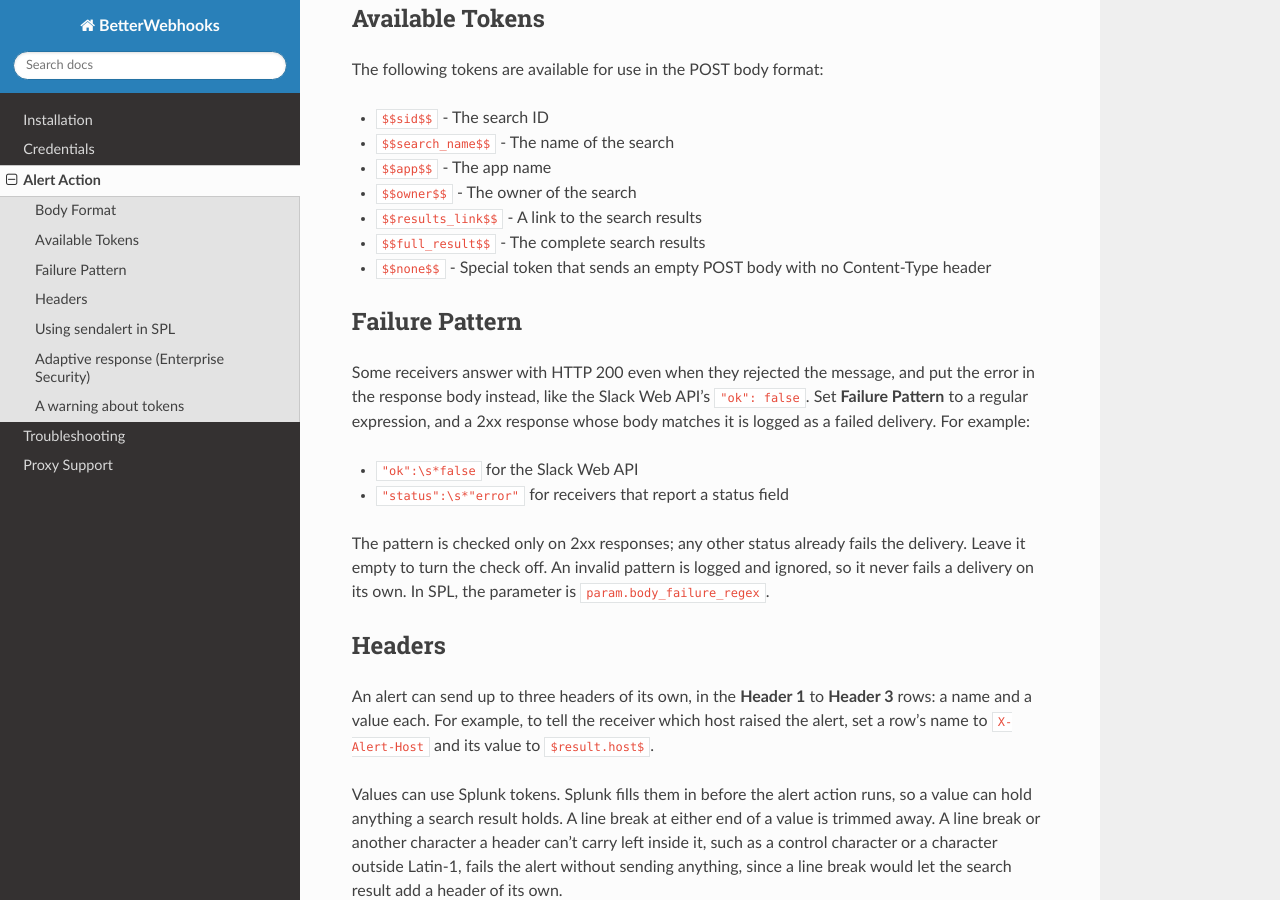
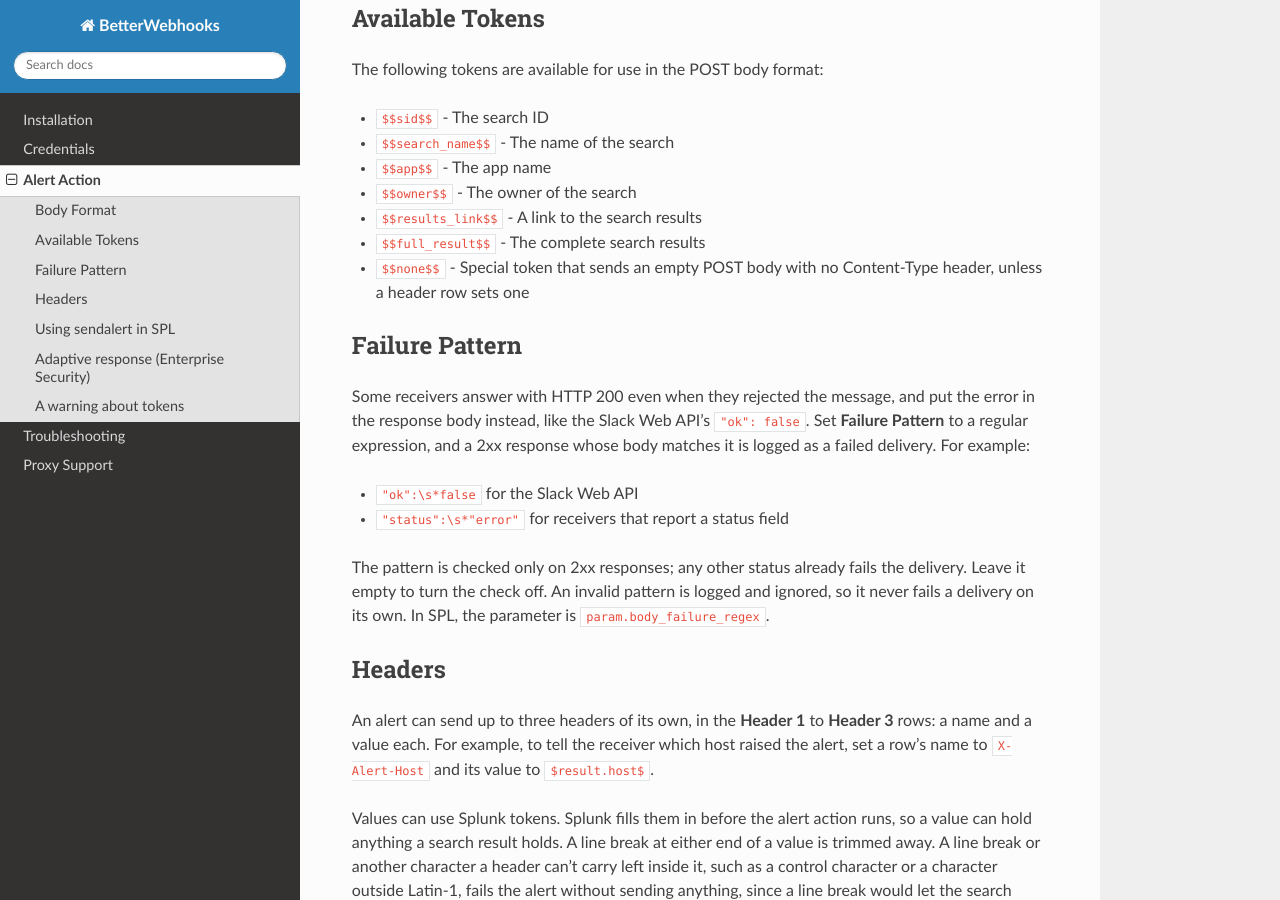
Before and after one commit to HurricaneLabs/BetterWebhooks, a Sphinx documentation site: the page built from docs/source/alert_action.rst, in a window 1280 px wide and 900 px high, scrolled down 1034 px. Built offline with Sphinx 7.4.7 and the Read the Docs theme 3.1.0, drawn with Linux system fonts in a browser that asks for light colours.

Commit message:
fix: BWH-V2-17 note a header row can set Content-Type with $none$ (K14)

```diff
--- a/docs/source/alert_action.rst
+++ b/docs/source/alert_action.rst
@@ -63,7 +63,7 @@ The following tokens are available for use in the POST body format:
 * ``$$owner$$`` - The owner of the search
 * ``$$results_link$$`` - A link to the search results
 * ``$$full_result$$`` - The complete search results
-* ``$$none$$`` - Special token that sends an empty POST body with no Content-Type header
+* ``$$none$$`` - Special token that sends an empty POST body with no Content-Type header, unless a header row sets one
 
 Failure Pattern
 ----------------
```
